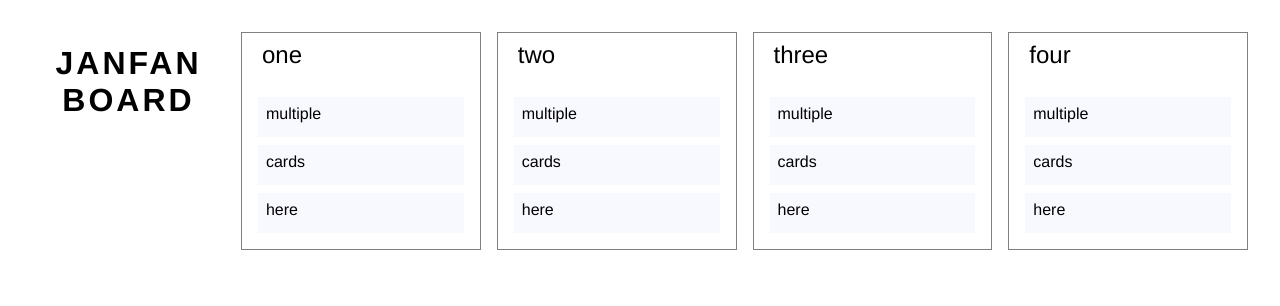
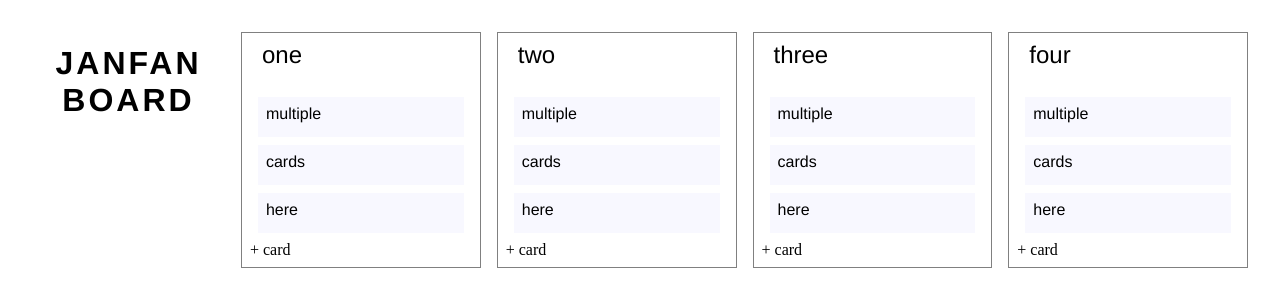
Before and after one commit to jackielfu/janfan, a React (Create React App) app: page / in a window 1280 px wide. Shown: the top 306 px of the page. Built offline with nearby package versions, Linux system fonts and the light colour scheme.

Commit message:
Basic ability to add cards

```diff
--- a/src/components/KanbanBoard.js
+++ b/src/components/KanbanBoard.js
@@ -23,6 +23,9 @@ class KanbanBoard extends React.Component {
         {cards.map((card, index) => {
           return <KanbanCard card={card} key={index} />
         })}
+        <div onClick={() => this.addCard(window.prompt('What would you like to add?'))}>
+          {' '} + card{' '}
+        </div>
       </div>
     )
   }
```
